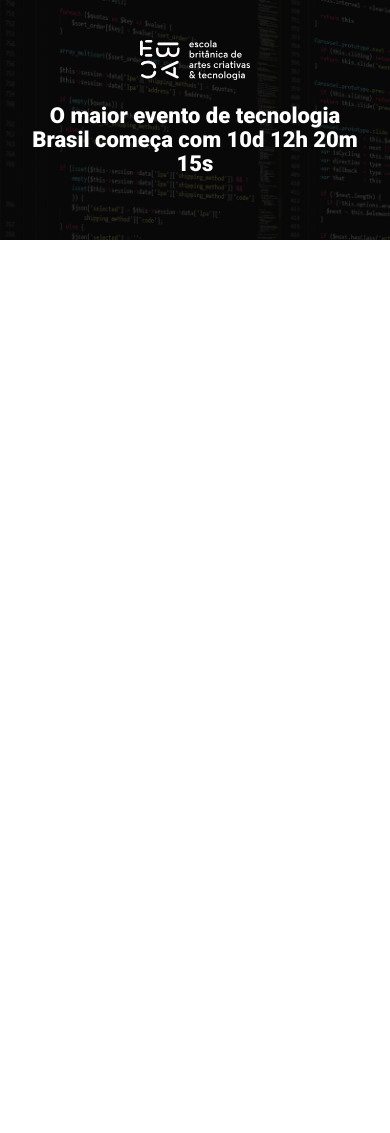
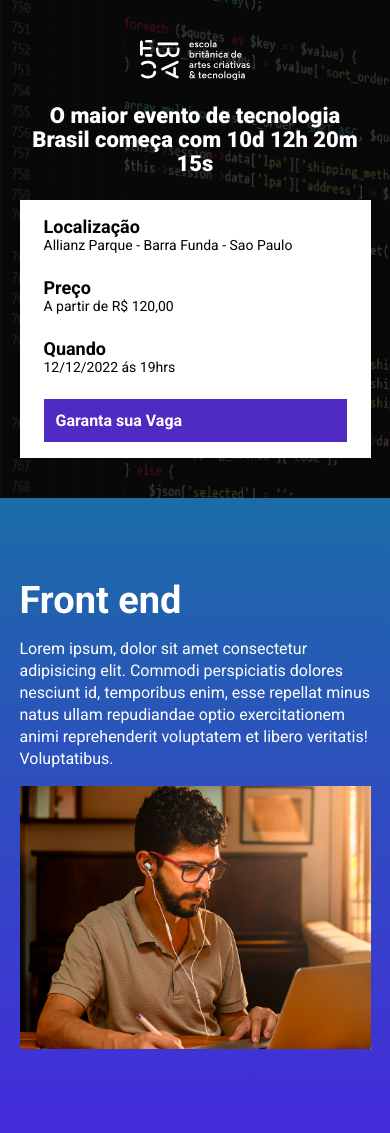
Before and after one commit to EstevaoCa/Ebac_tech_talks_estevao, a website built with Parcel: page src/index.html in a window 390 px wide. Before the commit the page ends 844 px from the top, so only its background shows below. Built offline with nearby package versions, Linux system fonts and the light colour scheme.

Commit message:
Fazendo seçao de events

```diff
--- a/src/index.html
+++ b/src/index.html
@@ -20,8 +20,41 @@
             <p class="hero__text">
                 O maior evento de tecnologia Brasil começa com 10d 12h 20m 15s
             </p>
+            <div class="infos-bar">
+                <ul class="infos-bar__infos">
+                    <li class="infos-bar__infos__item">
+                        <b>Localização</b>
+                        Allianz Parque - Barra Funda - Sao Paulo
+                    </li>
+                    <li class="infos-bar__infos__item">
+                        <b>Preço</b>
+                        A partir de R$ 120,00
+                    </li>
+                    <li class="infos-bar__infos__item">
+                        <b>Quando</b>
+                        12/12/2022 ás 19hrs
+                    </li>
+                </ul>
+                <a href="#" class="button button--primary">
+                    Garanta sua Vaga
+                </a>
+            </div>
         </div>
     </header>
+
+    <section class="event">
+        <div class="container">
+            <div class="event__details">
+                <h2 class="event__details__title">
+                    Front end
+                </h2>
+                <p class="event__details__description">
+                    Lorem ipsum, dolor sit amet consectetur adipisicing elit. Commodi perspiciatis dolores nesciunt id, temporibus enim, esse repellat minus natus ullam repudiandae optio exercitationem animi reprehenderit voluptatem et libero veritatis! Voluptatibus.
+                </p>
+            </div>
+            <img class="event__image" src="./images/frontend.png" alt="Font end">
+        </div>
+    </section>
 
     <script src="scripts/main.js"></script>
 </body>
--- /dev/null
+++ b/src/styles/_event.scss
@@ -0,0 +1,37 @@
+.event{
+    padding: 80px 0;
+    background-image: linear-gradient(#1B6CA7, #442BDB);
+
+    .container{
+        display: flex;
+    }
+
+    &__image{
+        max-width: 360px;
+    }
+    &__details{
+        margin-right: 40px;
+        &__title{
+            font-size: 38px;
+            font-weight: bold;
+            margin-bottom: 16px;
+        }
+
+        &__description{
+            line-height: 22px;
+        }
+    }
+
+    @media (max-width: 640px) {
+        .container{
+            display: block;
+        }
+        &__image{
+            width: 100%;
+        }
+        &__details{
+            margin-right: 0;
+            margin-bottom: 16px;
+        }
+    }
+}
--- /dev/null
+++ b/src/styles/components/_buttons.scss
@@ -0,0 +1,23 @@
+.button{
+    padding: 12px;
+    font-size: 18;
+    font-weight: bold;
+    text-decoration: none;
+    text-align: center;
+    white-space: nowrap;
+
+    &--primary{
+        color: #fff;
+        background-color: #4F2AC3;
+    }
+
+    @media (max-width: 640px) {
+        display: flex;
+        width: 100%;
+    }
+
+    @media (max-width: 1024px) {
+        display: flex;
+        align-items: center;
+    }
+}
--- /dev/null
+++ b/src/styles/components/_infos__bar.scss
@@ -0,0 +1,42 @@
+.infos-bar{
+    padding: 16px 24px;
+    background-color: #fff;
+    display: flex;
+    justify-content: space-between;
+
+    &__infos {
+
+        display: flex;
+        gap: 40px;
+
+
+        &__item {
+            font-size: 14px;
+            color: black;
+
+            b {
+                font-size: 18px;
+                display: block;
+                color: black;
+            }
+        }
+    }
+
+    @media (max-width: 640px) {
+        display: block;
+
+        &__infos {
+            display: block;
+
+            &__item{
+                margin-bottom: 24px;
+            }
+        }
+    }
+
+    @media (max-width: 1024px) {
+        &__infos{
+            gap: 16px;
+        }
+    }
+}
--- a/src/styles/main.scss
+++ b/src/styles/main.scss
@@ -1,4 +1,8 @@
 @use 'hero';
+@use 'components/infos__bar';
+@use 'components/buttons';
+@use 'event';
+
 
 * {
     margin: 0;
@@ -6,6 +10,7 @@
     box-sizing: border-box;
     font-family: "Roboto", sans-serif;
     color: #fff;
+    list-style: none;
 }
 
 .container {
```
